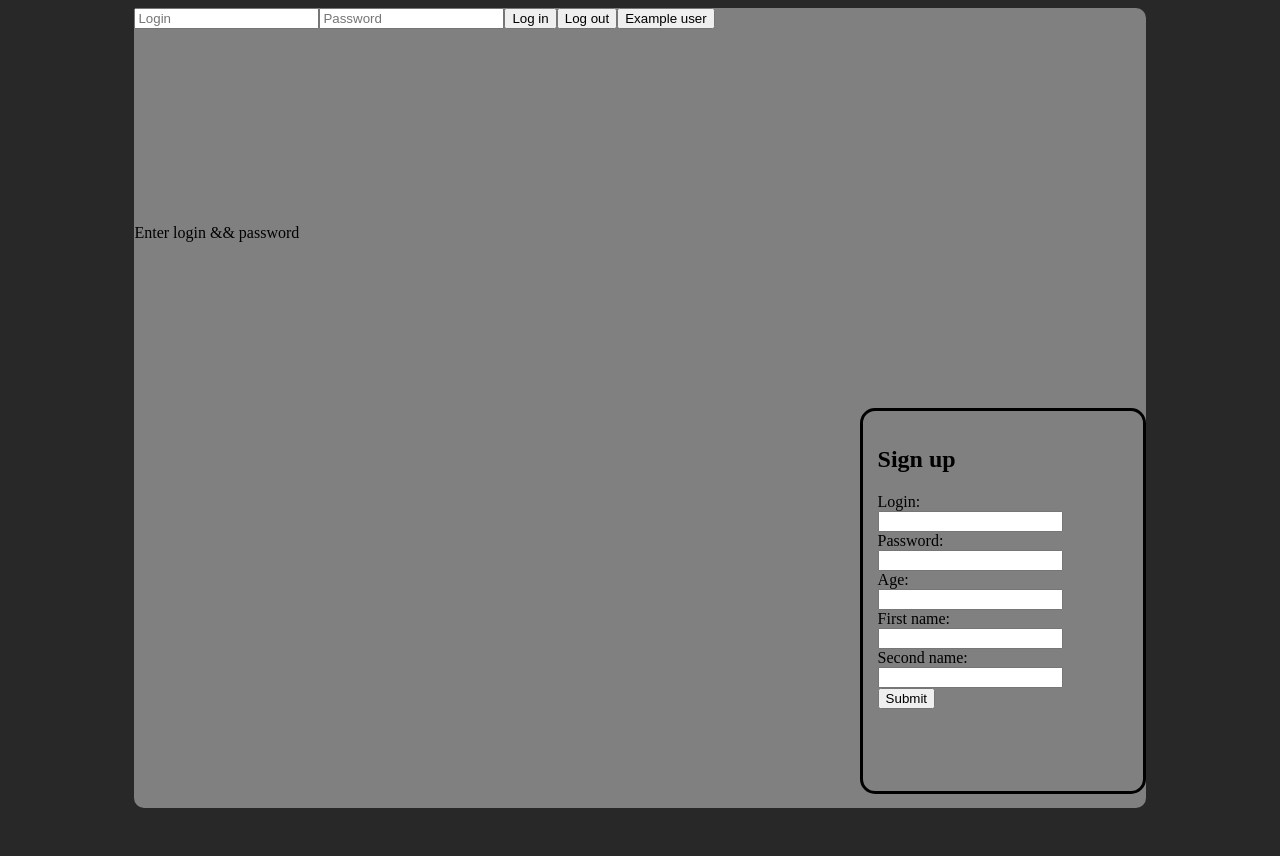
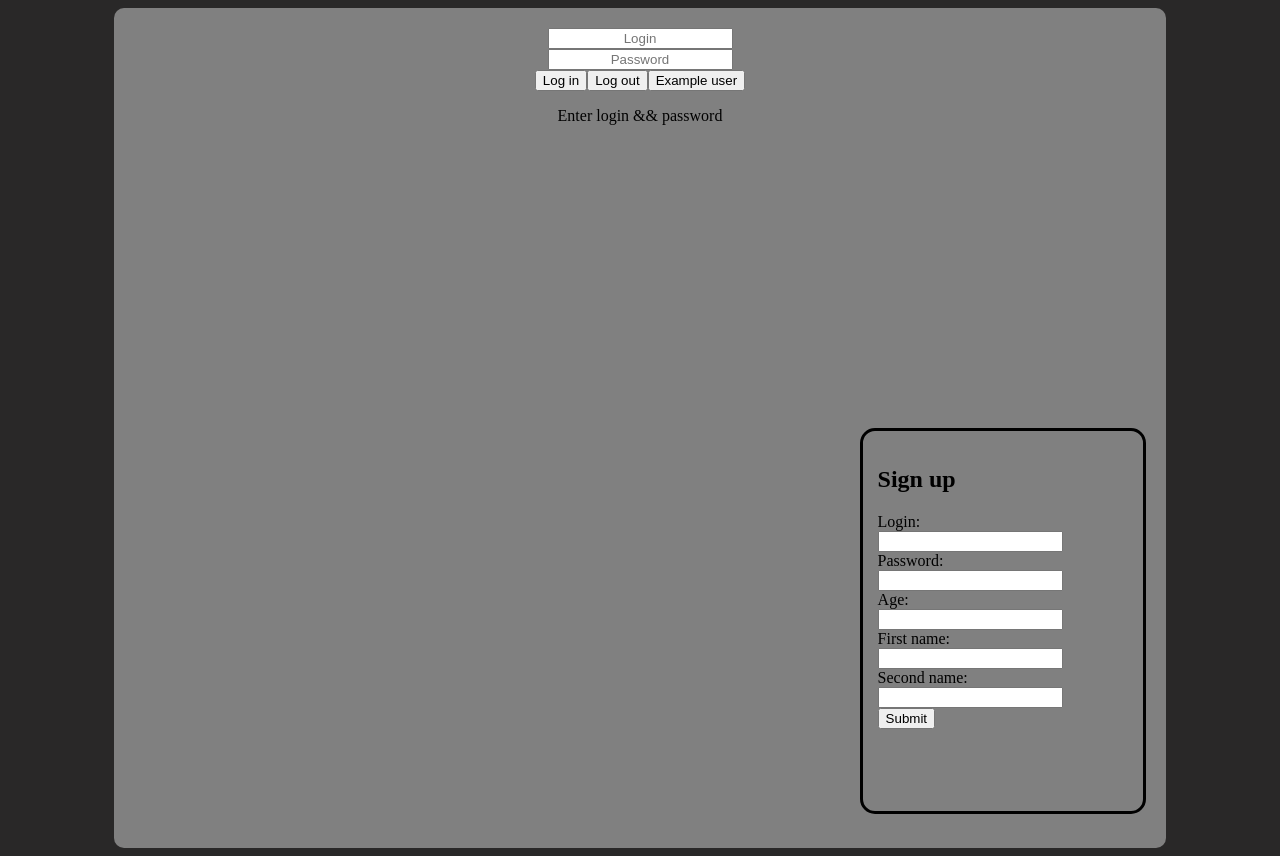
Before and after one commit to Rattlerutrap/Personal-account, a React (Vite) app: page / in a window 1280 px wide. Before the commit the page ends 816 px from the top, so only its background shows below. Built offline with nearby package versions, Linux system fonts and the light colour scheme.

Commit message:
style improved

```diff
--- a/src/App.css
+++ b/src/App.css
@@ -9,4 +9,5 @@
   background-color: gray;
   margin-bottom: 0;
   border-radius: 10px;
+  padding: 20px;
 }
--- a/src/components/Login.tsx
+++ b/src/components/Login.tsx
@@ -39,11 +39,14 @@ function Login() {
         <input className="login" placeholder="Login" id="login" type="text" required />
         <input className="login" placeholder="Password" id="password" type="password" required />
 
-        <button onClick={handleLogin}>Log in</button>
-        <button onClick={handleLogout}>Log out</button>
-        <button onClick={handleExampleUser}>Example user</button>
+        <div>
+          <button onClick={handleLogin}>Log in</button>
+          <button onClick={handleLogout}>Log out</button>
+          <button onClick={handleExampleUser}>Example user</button>
+        </div>
+        {isError ? <p>Wrong login or password!</p> : user ? <p>Welcome!</p> : <p>Enter login && password</p>}
       </div>
-      {isError ? <p>Wrong login or password!</p> : user ? <Profile {...user} /> : <p>Enter login && password</p>}
+      {!isError && user && <Profile {...user} />}
     </>
   )
 }
--- a/src/components/SignUp.tsx
+++ b/src/components/SignUp.tsx
@@ -27,6 +27,18 @@ function SignUp() {
 
   }
 
+  function checkNumber(e: React.KeyboardEvent) {
+    const key = e.key
+    if (!/[0-9]/.test(key) &&
+    key !== 'Backspace' &&
+    key !== 'Delete' &&
+    key !== 'ArrowLeft' &&
+    key !== 'ArrowRight' &&
+    key !== 'Tab') {
+      e.preventDefault()
+    }
+  }
+
 
   return (
     <>
@@ -42,7 +54,7 @@ function SignUp() {
           </label>
 
           <label htmlFor="age">Age:
-          <input className="input" id="age" type="number" name="age" required />
+          <input className="input" id="age" type="number" name="age" min={1} onKeyDown={checkNumber} required />
           </label>
 
           <label htmlFor="fname">First name:
--- a/src/components/styles/Login.css
+++ b/src/components/styles/Login.css
@@ -1,8 +1,11 @@
 #login-container {
-    grid-column: 1 / 6;
-    grid-row: 1;
+  grid-column: 1 / 6;
+  grid-row: 1;
+  display: flex;
+  flex-direction: column;
+  align-items: center;
 }
 
 .login {
-    /* display: block; */
+  text-align: center;
 }
--- a/src/components/styles/Profile.css
+++ b/src/components/styles/Profile.css
@@ -1,4 +1,4 @@
 #profile-container {
-    grid-row: 2 / 5;
-    grid-column: 1 / 5;
+  grid-row: 2 / 5;
+  grid-column: 1 / 5;
 }
```
